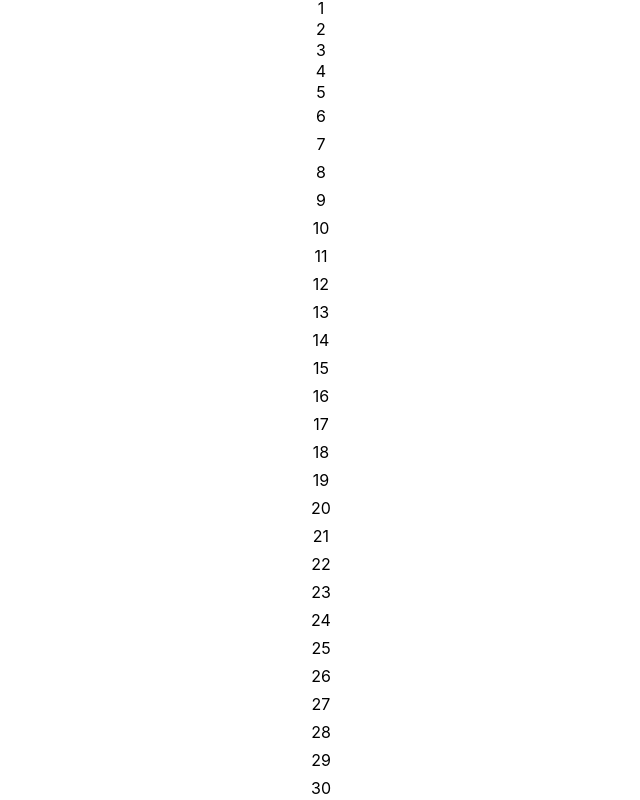
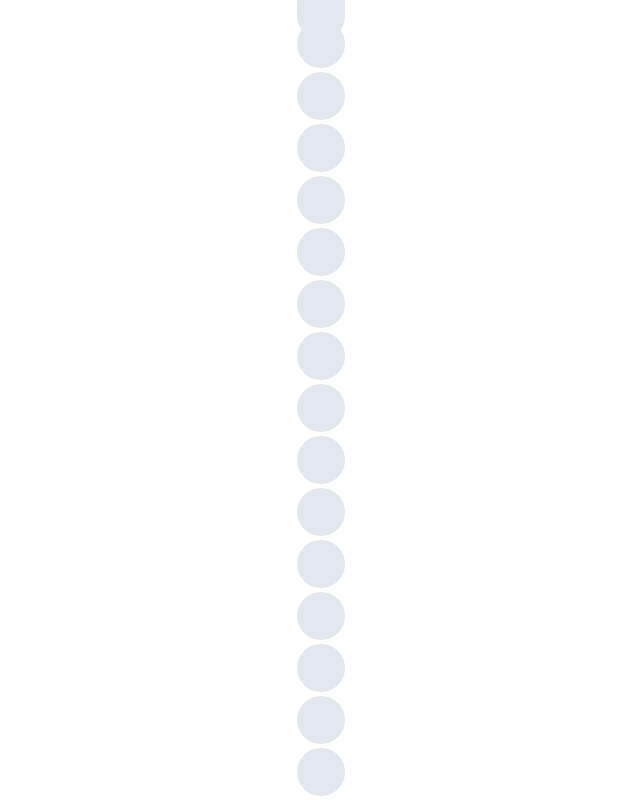
Before and after one commit to seniorcreative/organisms, a React (Create React App) app: page / in a window 1280 px wide. Shown: the top 800 px of the page, without its empty margins (319-959 px from the left). Built offline with nearby package versions, Linux system fonts and the light colour scheme.

Commit message:
Cells with manual click toggle

```diff
--- /dev/null
+++ b/src/components/_organismCell.tsx
@@ -0,0 +1,22 @@
+import { OrganismCellType } from "../types/organismTypes";
+import { useState } from "react";
+
+const OrganismCell = (props: OrganismCellType) => {
+  const [active, setActive] = useState(false);
+  return (
+    <div
+      className="cursor-pointer flex justify-center items-center"
+      onClick={() => {
+        setActive(!active);
+      }}
+    >
+      <div
+        className={`w-12 h-12 rounded-full transition transition-all ${
+          active ? "bg-lime-500" : "bg-slate-200"
+        }`}
+      ></div>
+    </div>
+  );
+};
+
+export default OrganismCell;
--- a/src/components/organismGrid.tsx
+++ b/src/components/organismGrid.tsx
@@ -1,12 +1,17 @@
 import { OrganismGridType, OrganismCellType } from "../types/organismTypes";
+import OrganismCell from "./_organismCell";
 
 const OrganismGrid = (props: OrganismGridType) => {
   return (
     <div className={`grid grid-rows-5 grid-cols-${props.cols} gap-1 h-screen`}>
       {props.organisms.map((organism: OrganismCellType) => (
-        <div className="flex justify-center items-center" key={organism.x}>
-          {organism.x}
-        </div>
+        <OrganismCell
+        key={organism.x}
+          x={organism.x}
+          col={organism.col}
+          row={organism.row}
+          nbrs={organism.nbrs}
+        ></OrganismCell>
       ))}
     </div>
   );
```
